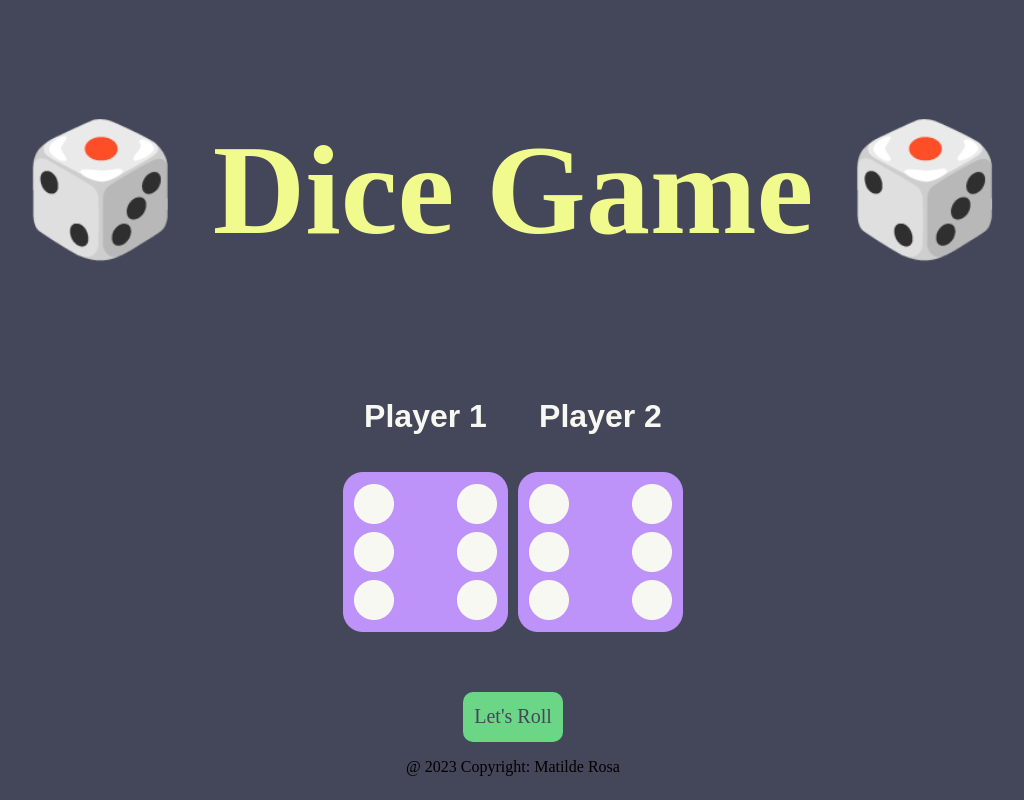
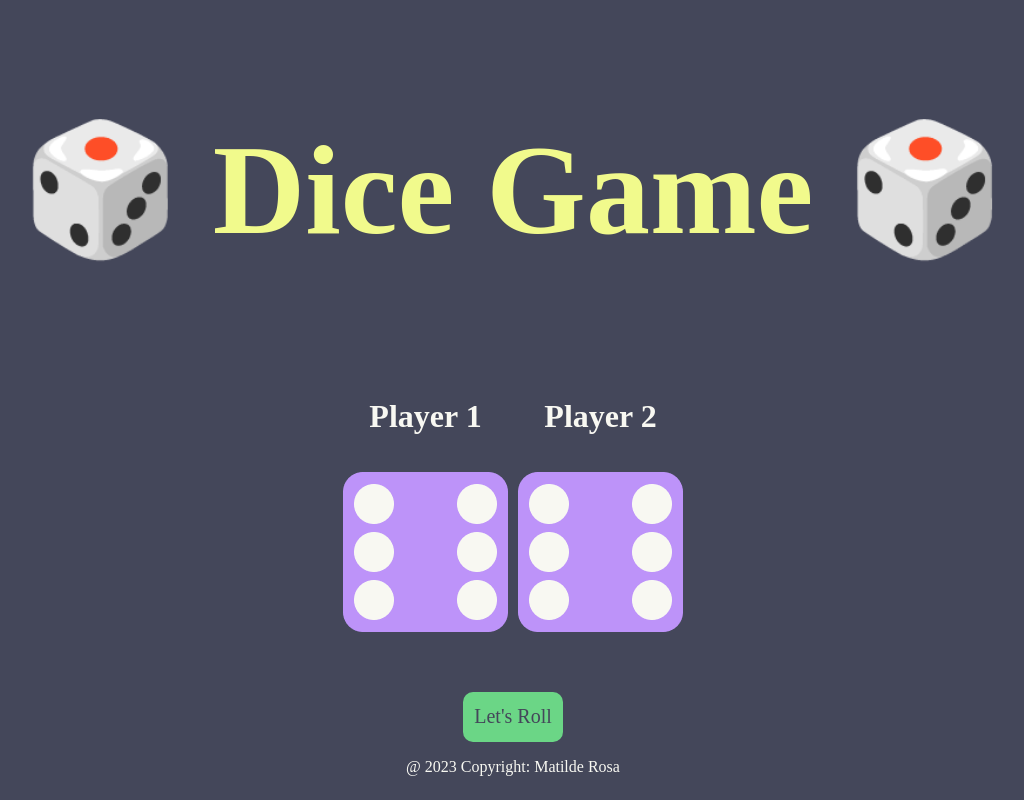
Before and after one commit to matzro/DiceGame, a plain HTML site: page index.html in a window 1280 px wide. Shown: the whole page, without its empty margins (127-1151 px from the left). Drawn offline with Linux system fonts and the light colour scheme; a web font is replaced by a local one.

Commit message:
Updated css

```diff
--- a/style.css
+++ b/style.css
@@ -45,5 +45,10 @@ button{
 h2{
     color: #f8f8f2;
     font-size: 2rem;
-    font-family: "Varela Round", sans-serif;
+    font-family: 'Handjet';
 }
+
+footer{
+    color: #f8f8f2;
+    font-family: "Handjet";
+}
```
